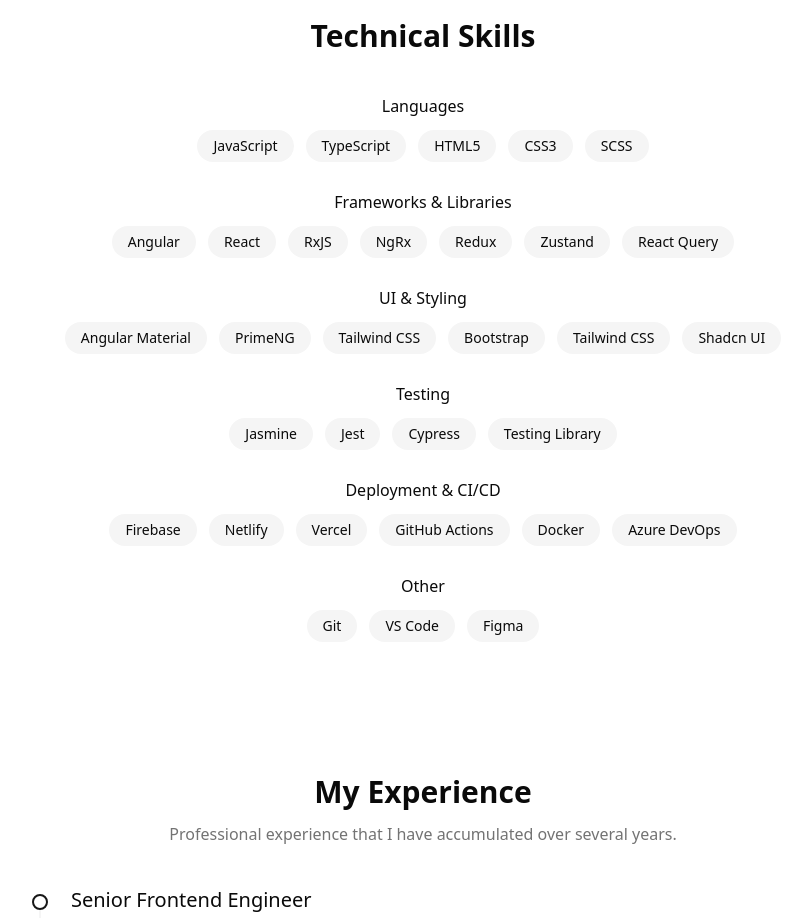
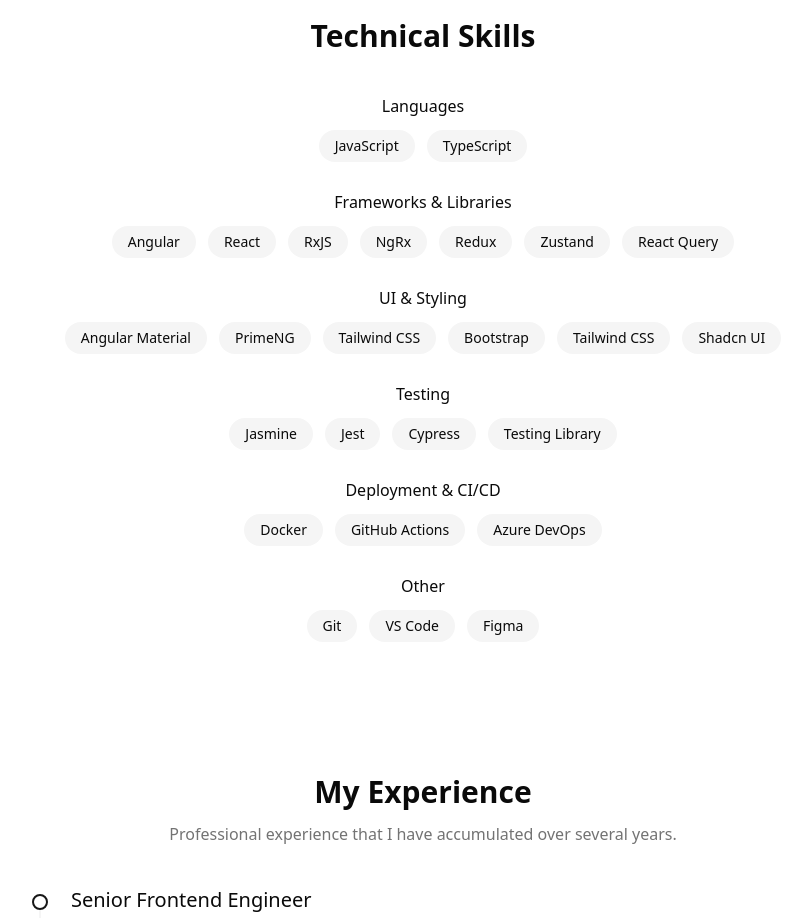
Before and after one commit to truonghungit/portfolio, a React (Vite) app: page / in a window 1280 px wide. Shown: the part 1340-2258 px from the top of the page, without its empty margins (217-1013 px from the left). Built offline with nearby package versions, Linux system fonts and the light colour scheme.

Commit message:
refactor: simplify skill sets by removing redundant skills

```diff
--- a/src/data/skill.ts
+++ b/src/data/skill.ts
@@ -1,7 +1,7 @@
 export const skillGroups = [
   {
     title: 'Languages',
-    skills: ['JavaScript', 'TypeScript', 'HTML5', 'CSS3', 'SCSS'],
+    skills: ['JavaScript', 'TypeScript'],
   },
   {
     title: 'Frameworks & Libraries',
@@ -32,14 +32,7 @@
   },
   {
     title: 'Deployment & CI/CD',
-    skills: [
-      'Firebase',
-      'Netlify',
-      'Vercel',
-      'GitHub Actions',
-      'Docker',
-      'Azure DevOps',
-    ],
+    skills: ['Docker', 'GitHub Actions', 'Azure DevOps'],
   },
   {
     title: 'Other',
```
